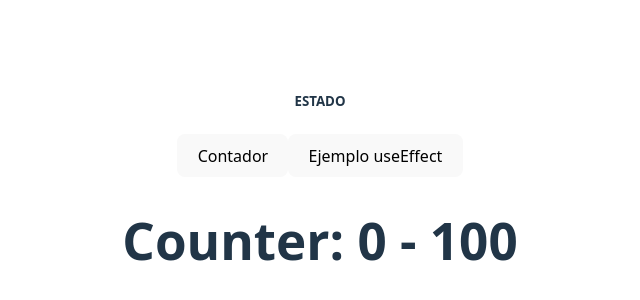
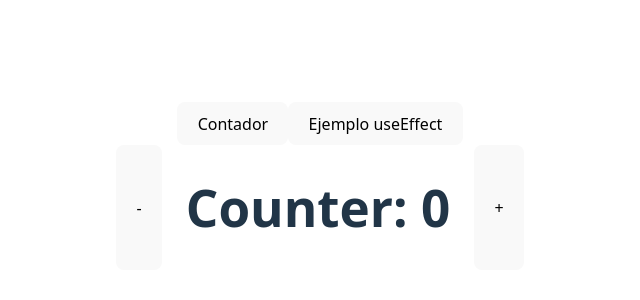
Before and after one commit to nvent97-thebridge/pruebas-react, a React (Vite) app: page / in a window 1280 px wide. Shown: the part 214-514 px from the top of the page, without its empty margins (320-960 px from the left). Built offline with nearby package versions, Linux system fonts and the light colour scheme.

Commit message:
Autosave Counter

```diff
--- a/src/App.jsx
+++ b/src/App.jsx
@@ -42,7 +42,7 @@ function App() {
 
   return (
     <>
-      <h5 onDoubleClick={() => setView("patata")}>ESTADO</h5>
+      {/* <h5 onDoubleClick={() => setView("patata")}>ESTADO</h5> */}
       <button onClick={() => setView("contador")}>Contador</button>
       <button onClick={() => setView("humano")}>Ejemplo useEffect</button>
       {renderMenuOption(view)}
--- a/src/components/Contador.jsx
+++ b/src/components/Contador.jsx
@@ -1,22 +1,38 @@
-import { useState } from "react";
+import { useEffect, useState } from "react";
 
 const Contador = () => {
   const [counter, setCounter] = useState(0);
-  const [otroCounter, setOtroCounter] = useState(100);
+
+  useEffect(() => {
+    // Componente montado
+    const savedCounter = localStorage.getItem("counter");
+    setCounter(Number(savedCounter))
+  }, []);
+
+  useEffect(() => {
+    // Componente actualizado
+    localStorage.setItem("counter", counter)
+  }, [counter]);
 
   return (
-    <>
-      <h1
+    <div style={{ display: "flex", gap: "24px" }}>
+      <button
+        onClick={() => {
+          setCounter(counter - 1);
+        }}
+      >
+        -
+      </button>
+      <h1>Counter: {counter}</h1>
+      <button
         onClick={() => {
           setCounter(counter + 1);
-          setOtroCounter(otroCounter - 1);
         }}
       >
-        Counter: {counter} - {otroCounter}
-      </h1>
-    </>
+        +
+      </button>
+    </div>
   );
 };
 
-
 export default Contador;
```
